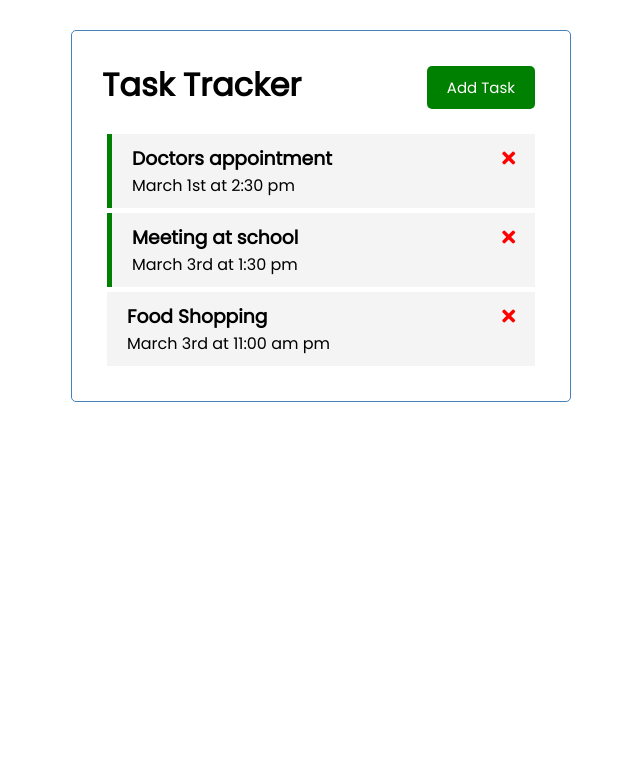
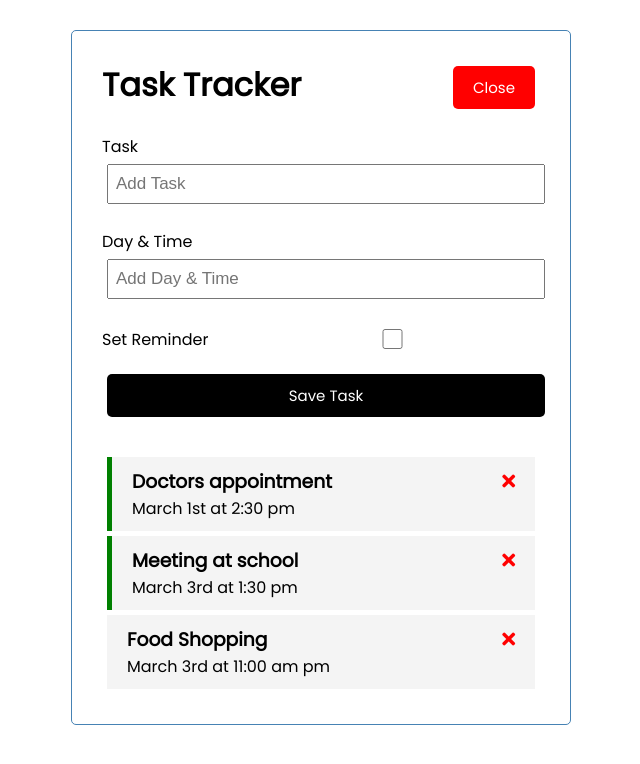
Before and after one commit to brungran/task-tracker, a Vue app: page / in a window 1280 px wide. Both pictures are taken after a click on the button "Add Task". Shown: the top 764 px of the page, without its empty margins (319-959 px from the left). Built offline with nearby package versions, Linux system fonts and the light colour scheme.

Commit message:
Add task components and behavior

```diff
--- a/src/App.vue
+++ b/src/App.vue
@@ -1,23 +1,33 @@
 <script setup>
   import Header from './components/Header.vue'
   import Tasks from './components/Tasks.vue'
+  import AddTask from './components/AddTask.vue'
 </script>
 
 <script>
   export default{
     data(){
       return {
-        tasks: []
+        tasks: [],
+        showAddTask: false
       }
     },
 
     methods:{
+      addTask(task){
+        this.tasks = [...this.tasks, task]
+      },
+
       deleteTask(id){
         this.tasks = this.tasks.filter((task) => task.id !== id)
       },
 
       toggleReminder(id){
         this.tasks = this.tasks.map((task) => task.id === id ? {...task, reminder: !task.reminder} : task)
+      },
+
+      toggleAddTask(){
+        this.showAddTask = !this.showAddTask
       }
     },
 
@@ -48,7 +58,10 @@
 
 <template>
   <div class="container">
-    <Header title="Task Tracker" />
+    <Header @toggle-add-task="toggleAddTask" title="Task Tracker" :showAddTask="showAddTask" />
+    <div v-show="showAddTask">
+      <AddTask @add-task="addTask" />
+    </div>
     <Tasks @toggle-reminder="toggleReminder" @delete-task="deleteTask" :tasks="tasks" />
   </div>
 </template>
--- /dev/null
+++ b/src/components/AddTask.vue
@@ -0,0 +1,87 @@
+<template>
+    <form @submit="onSubmit" class="add-form">
+        <div class="form-control">
+            <label>Task</label>
+            <input type="text" v-model="text" name="text" placeholder="Add Task" />
+        </div>
+        <div class="form-control">
+            <label>Day & Time</label>
+            <input
+                type="text"
+                v-model="day"
+                name="day"
+                placeholder="Add Day & Time"
+            />
+        </div>
+        <div class="form-control form-control-check">
+            <label>Set Reminder</label>
+            <input type="checkbox" v-model="reminder" name="reminder" />
+        </div>
+        <input type="submit" value="Save Task" class="btn btn-block" />
+    </form>
+</template>
+
+<script>
+    export default{
+        data(){
+            return{
+                text: '',
+                day: '',
+                reminder: false
+            }
+        },
+        methods: {
+            onSubmit(e){
+                e.preventDefault();
+
+                if(!this.text){
+                    alert('Empty task title is not possible.')
+                    return
+                }
+                const newTask = {
+                    id: Math.floor(Math.random() * 100000),
+                    text: this.text,
+                    day: this.day,
+                    reminder: this.reminder
+                }
+
+                this.$emit('add-task', newTask)
+
+                this.text = ''
+                this.day = ''
+                this.reminder = false
+            }
+        }
+    }
+</script>
+
+<style scoped>
+    .add-form {
+        margin-bottom: 40px;
+    }
+    .form-control {
+        margin: 20px 0;
+    }
+    .form-control label {
+        display: block;
+    }
+    .form-control input {
+        width: 100%;
+        height: 40px;
+        margin: 5px;
+        padding: 3px 7px;
+        font-size: 17px;
+    }
+    .form-control-check {
+        display: flex;
+        align-items: center;
+        justify-content: space-between;
+    }
+    .form-control-check label {
+        flex: 1;
+    }
+    .form-control-check input {
+        flex: 2;
+        height: 20px;
+    }
+</style>
--- a/src/components/Button.vue
+++ b/src/components/Button.vue
@@ -13,7 +13,7 @@
     export default {
         methods: {
             onClick(){
-                console.log('click');
+                this.$emit('btn-click')
             }
         }
     }
--- a/src/components/Header.vue
+++ b/src/components/Header.vue
@@ -1,7 +1,7 @@
 <template>
     <header>
         <h1>{{title}}</h1>
-        <Button text="Add Task" color="green" />
+        <Button @btn-click="$emit('toggle-add-task')" :text="showAddTask ? 'Close' : 'Add Task'" :color="showAddTask ? 'red' : 'green'" />
     </header>
 </template>
 
@@ -9,8 +9,11 @@
     import Button from './Button.vue'
 
     const props = defineProps({
-        title: String
+        title: String,
+        showAddTask: Boolean
     })
+
+    const emit = defineEmits(['toggle-add-task'])
 </script>
 
 <style scoped>
```
